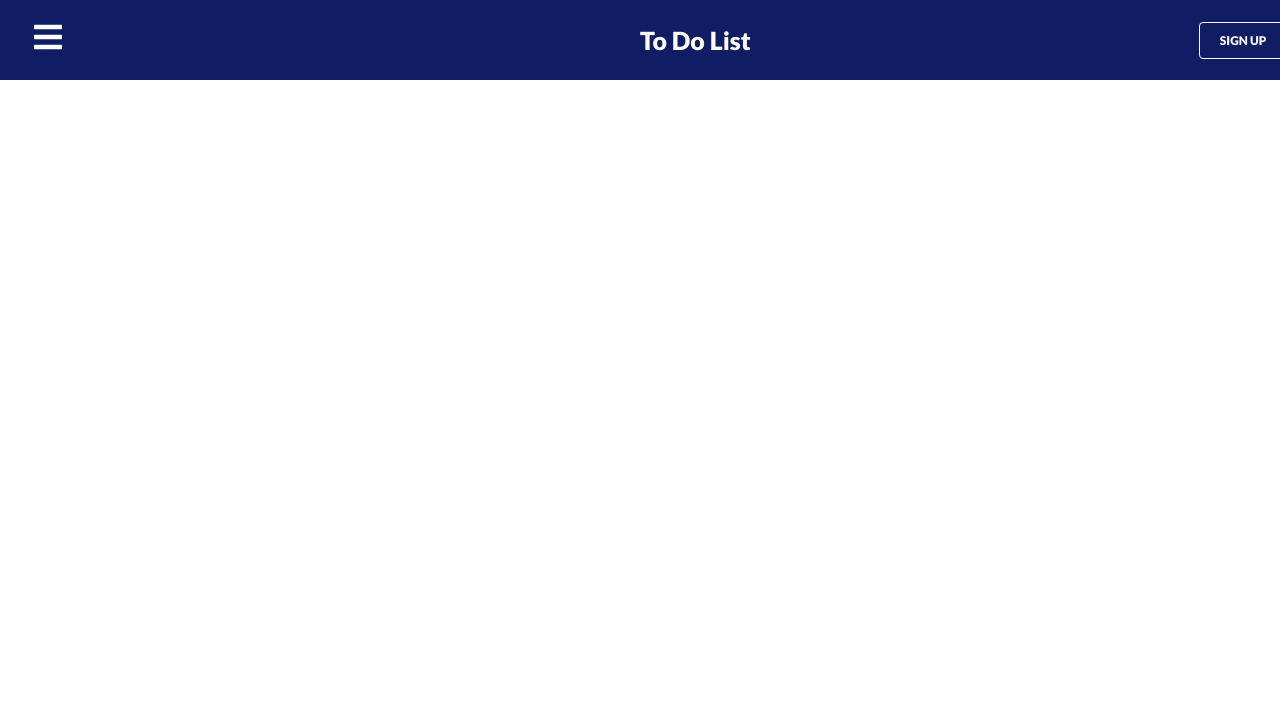
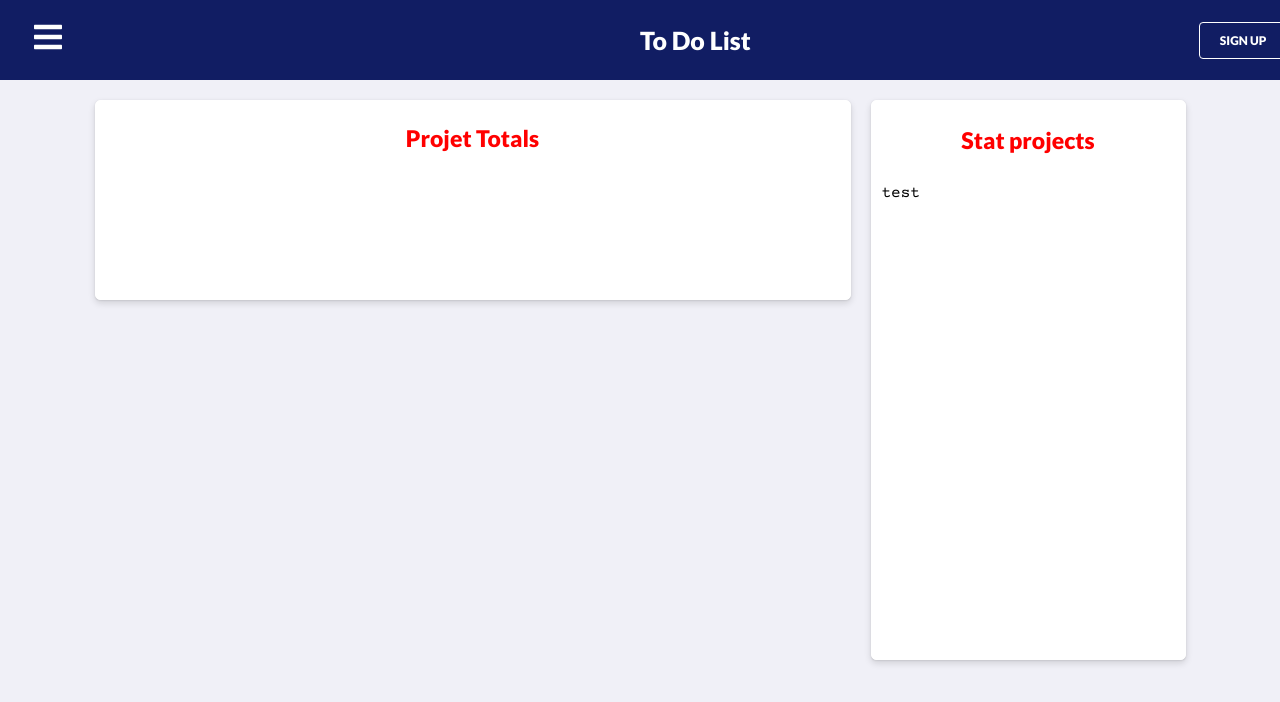
Before and after one commit to ClementBolin/to-do-list, a React (Create React App) app: page / in a window 1280 px wide. Shown: the top 702 px of the page. Built offline with nearby package versions, Linux system fonts and the light colour scheme.

Commit message:
add(master): board component

```diff
--- a/src/App.css
+++ b/src/App.css
@@ -1,8 +1,8 @@
 @import url('https://fonts.googleapis.com/css2?family=Lato:wght@900&display=swap');
+@import url('https://fonts.googleapis.com/css2?family=Courier+Prime&display=swap');
 
 * {
   box-sizing: border-box;
   margin: 0;
   padding: 0;
-  font-family: 'Lato', sans-serif;
 }
--- /dev/null
+++ b/src/components/BoardInfo/BoardInfo.scss
@@ -0,0 +1,54 @@
+:root {
+    --primary: #000000;
+}
+
+.board {
+    padding: 10px 10px;
+    margin: 10px 10px 10px 10px;
+    border: none;
+    border-radius: 5px;
+    font-family: 'Courier Prime', monospace;
+    box-shadow: 0 3.2px 7.2px 0 rgba(0,0,0,.132), 0 0.6px 1.8px 0 rgba(0,0,0,.108);
+}
+
+// style
+
+.board--primary {
+    background-color: white;
+    color: black;
+    border: solid 1px white;
+    display: flex;
+    flex-direction: column;
+}
+
+// title
+
+.board--title {
+    align-self: center;
+    color: red;
+    font-family: 'Lato', sans-serif;
+    margin: 10px 0 30px 0;
+    font-size: 23px;
+}
+
+// size
+
+.board--medium {
+    width: 25%;
+    height: 27vh;
+    font-size: 14px;
+}
+
+.board--large {
+    width: 60%;
+    height: 25vh;
+    padding: 13px 14px;
+}
+
+.board--long {
+    width: 25%;
+    height: 70vh;
+    padding: 15px 10px;
+}
+
+// color
--- /dev/null
+++ b/src/components/BoardInfo/BoardInfo.tsx
@@ -0,0 +1,49 @@
+import React from 'react';
+import './BoardInfo.scss'
+
+const STYLES = ['board--primary'];
+const SIZES = ['board--medium', 'board--large', 'board--mobile', 'board--long'];
+const COLOR = ['primary'];
+
+interface IPropsBoard {
+    children?: any;
+    onClick?: any;
+    boardStyle?: string;
+    boardSize?: string;
+    boardColor?: string;
+    title?: string;
+    content?: any;
+}
+
+export const BoardInfo = ({
+    children,
+    onClick,
+    boardStyle,
+    boardSize,
+    boardColor,
+    title,
+    content,
+}: IPropsBoard, props: any) => {
+    boardStyle = boardStyle === undefined ? "board--primary" : boardStyle;
+    boardSize = boardSize === undefined ? "board--medium" : boardSize;
+    boardColor = boardColor === undefined ? "primary" : boardColor;
+
+    const titleStyle =  title === undefined ? "" : "board--title"
+    const checkBoardStyle = STYLES.includes(boardStyle) ? boardStyle : "board--primary";
+    const checkBoardSize = SIZES.includes(boardSize) ? boardSize : "board--medium";
+    const checkBoardColor = COLOR.includes(boardColor) ? boardColor : "primary";
+
+    return (
+        <div
+            className={`board ${checkBoardStyle} ${checkBoardSize} ${checkBoardColor}`}
+            onClick={onClick}
+        >
+            <p className={titleStyle} >{title}</p>
+            {content}
+            {content === undefined ? <p>{children}</p> :
+            // <div dangerouslySetInnerHTML={{__html: content}} />
+            content
+            }
+        </div>
+    )
+}
--- a/src/components/NavBar/navBar.css
+++ b/src/components/NavBar/navBar.css
@@ -4,6 +4,7 @@
     display: flex;
     justify-content: start;
     align-items: center;
+    font-family: 'Lato', sans-serif;
 }
 
 .menu-bar {
--- a/src/components/button/Button.scss
+++ b/src/components/button/Button.scss
@@ -9,6 +9,7 @@
     border: none;
     cursor: pointer;
     white-space: nowrap;
+    font-family: 'Lato', sans-serif;
 }
 
 // style
--- a/src/components/button/Button.tsx
+++ b/src/components/button/Button.tsx
@@ -22,9 +22,9 @@ export const Button = ({
     buttonSize,
     buttonColor
 }: IProps) => {
-    buttonStyle = buttonStyle == undefined ? "btn--primary" : buttonStyle
-    buttonSize = buttonSize == undefined ? "btn--medium" : buttonSize
-    buttonColor = buttonColor == undefined ? "primary" : buttonColor
+    buttonStyle = buttonStyle === undefined ? "btn--primary" : buttonStyle
+    buttonSize = buttonSize === undefined ? "btn--medium" : buttonSize
+    buttonColor = buttonColor === undefined ? "primary" : buttonColor
 
     const checkButtonStyle = STYLES.includes(buttonStyle) ? buttonStyle : 'btn--primary';
     const checkButtonSize = SIZES.includes(buttonSize) ? buttonSize : 'btn--medium';
--- a/src/container/home/home.css
+++ b/src/container/home/home.css
@@ -0,0 +1,11 @@
+.home {
+    background-color: rgb(240, 240, 247);
+    height: 100vh;
+    width: 100%;
+}
+
+.board-info-home {
+    display: flex;
+    justify-content: center;
+    padding: 10px 10px 10px 10px;
+}
--- a/src/container/home/home.tsx
+++ b/src/container/home/home.tsx
@@ -1,12 +1,30 @@
 import React from 'react'
 import { BrowserRouter as Router, Switch, Route } from 'react-router-dom'
+import { BoardInfo } from '../../components/BoardInfo/BoardInfo'
 import { NavBar } from '../../components/NavBar/navBar'
+import "./home.css"
 
 export function Home(props: any): any {
+    let dataBoardInfo = ""
+
+    const createDataBoard = () => {
+        FakeData.map((item, i) => {
+            return (
+                <div>
+                    <p>{item.projectName}</p>
+                    <p>{item.totalIssue}</p>
+                </div>
+            )
+        })
+    }
     return (
-        <div>
+        <div className="home">
             <Router>
                 <NavBar />
+                <div className="board-info-home">
+                    <BoardInfo content={() => createDataBoard()} boardSize="board--large" title="Projet Totals" >je suis un test</BoardInfo>
+                    <BoardInfo boardSize="board--long" title="Stat projects">test</BoardInfo>
+                </div>
                 <Switch>
                     <Route path="/" />
                 </Switch>
@@ -14,3 +32,30 @@ export function Home(props: any): any {
         </div>
     )
 }
+
+const FakeData = [
+    {
+        projectName: "Gestify",
+        totalIssue: 12,
+    },
+    {
+        projectName: "PI",
+        totalIssue: 34,
+    },
+    {
+        projectName: "Corewar",
+        totalIssue: 56,
+    },
+    {
+        projectName: "RPG",
+        totalIssue: 90,
+    },
+    {
+        projectName: "Golang",
+        totalIssue: 23,
+    },
+    {
+        projectName: "C",
+        totalIssue: 120,
+    },
+]
```
